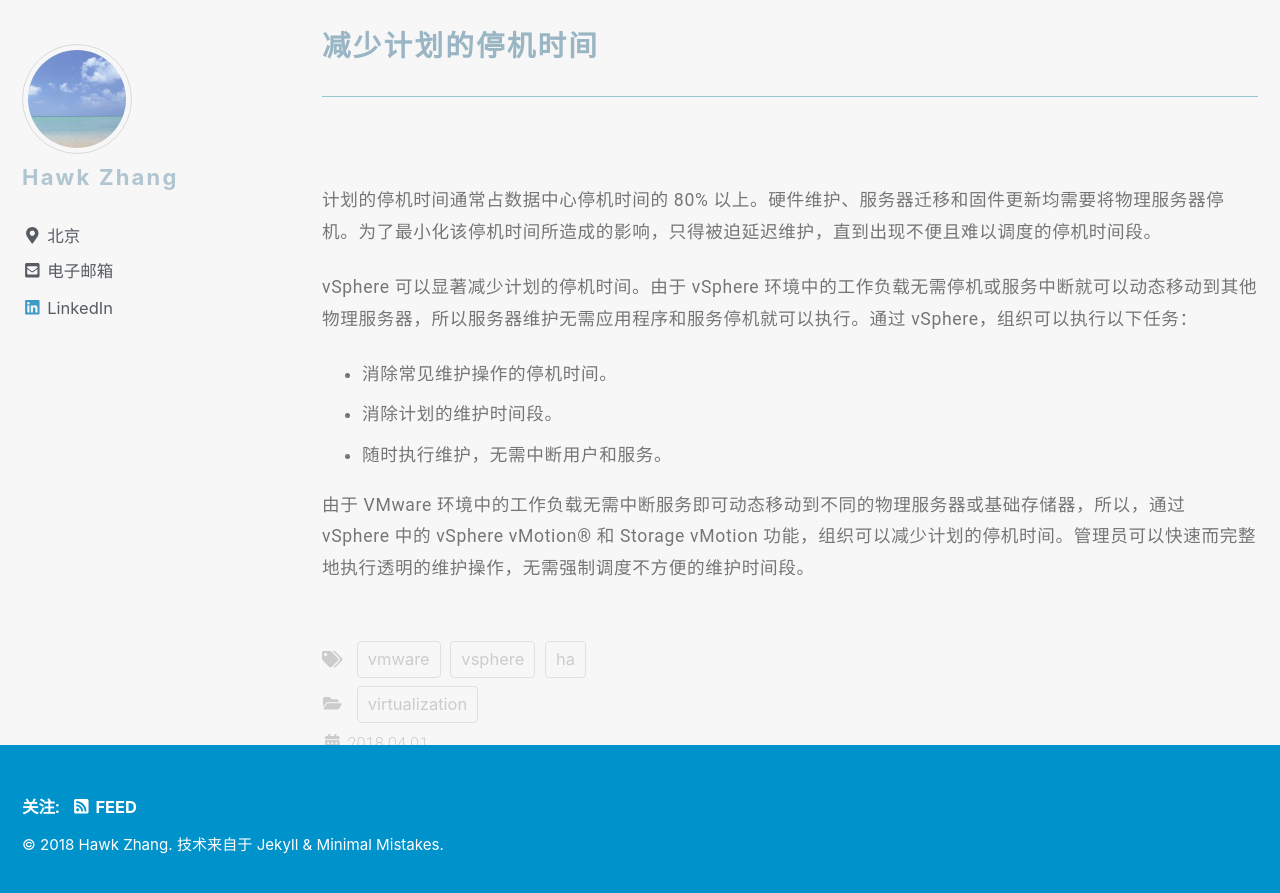
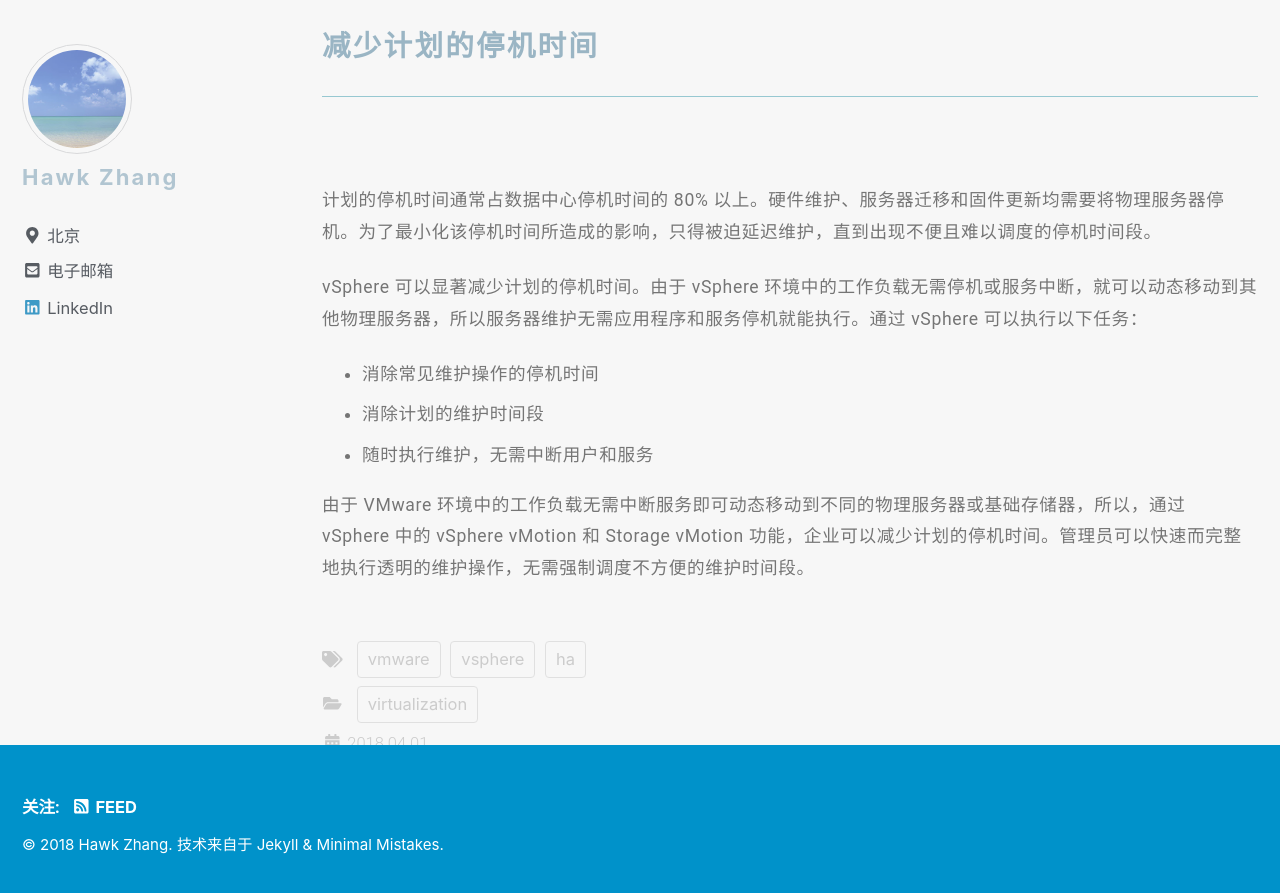
Before and after one commit to narru888/linotes_note, a Jekyll site: the page built from _posts/virtualizaion/2018-04-01-vsphere.ha.md, in a window 1280 px wide and 900 px high, scrolled down 1317 px. Shown: the top 893 px of the window. Built offline with Jekyll 4.4.1, drawn with Linux system fonts in a browser that asks for light colours; nearby versions of some CDN libraries; a script that is not in the unit is left out.

Commit message:
update on 2018-11-29 09:22:01 CST

```diff
--- a/_posts/virtualizaion/2018-04-01-vsphere.ha.md
+++ b/_posts/virtualizaion/2018-04-01-vsphere.ha.md
@@ -36,10 +36,10 @@ vSphere 可以减少计划的停机时间，防止出现非计划停机，并迅
 
 计划的停机时间通常占数据中心停机时间的 80% 以上。硬件维护、服务器迁移和固件更新均需要将物理服务器停机。为了最小化该停机时间所造成的影响，只得被迫延迟维护，直到出现不便且难以调度的停机时间段。
 
-vSphere 可以显著减少计划的停机时间。由于 vSphere 环境中的工作负载无需停机或服务中断就可以动态移动到其他物理服务器，所以服务器维护无需应用程序和服务停机就可以执行。通过 vSphere，组织可以执行以下任务：
+vSphere 可以显著减少计划的停机时间。由于 vSphere 环境中的工作负载无需停机或服务中断，就可以动态移动到其他物理服务器，所以服务器维护无需应用程序和服务停机就能执行。通过 vSphere 可以执行以下任务：
 
-* 消除常见维护操作的停机时间。
-* 消除计划的维护时间段。
-* 随时执行维护，无需中断用户和服务。
+* 消除常见维护操作的停机时间
+* 消除计划的维护时间段
+* 随时执行维护，无需中断用户和服务
 
-由于 VMware 环境中的工作负载无需中断服务即可动态移动到不同的物理服务器或基础存储器，所以，通过 vSphere 中的 vSphere vMotion® 和 Storage vMotion 功能，组织可以减少计划的停机时间。管理员可以快速而完整地执行透明的维护操作，无需强制调度不方便的维护时间段。
+由于 VMware 环境中的工作负载无需中断服务即可动态移动到不同的物理服务器或基础存储器，所以，通过 vSphere 中的 vSphere vMotion 和 Storage vMotion 功能，企业可以减少计划的停机时间。管理员可以快速而完整地执行透明的维护操作，无需强制调度不方便的维护时间段。
```
